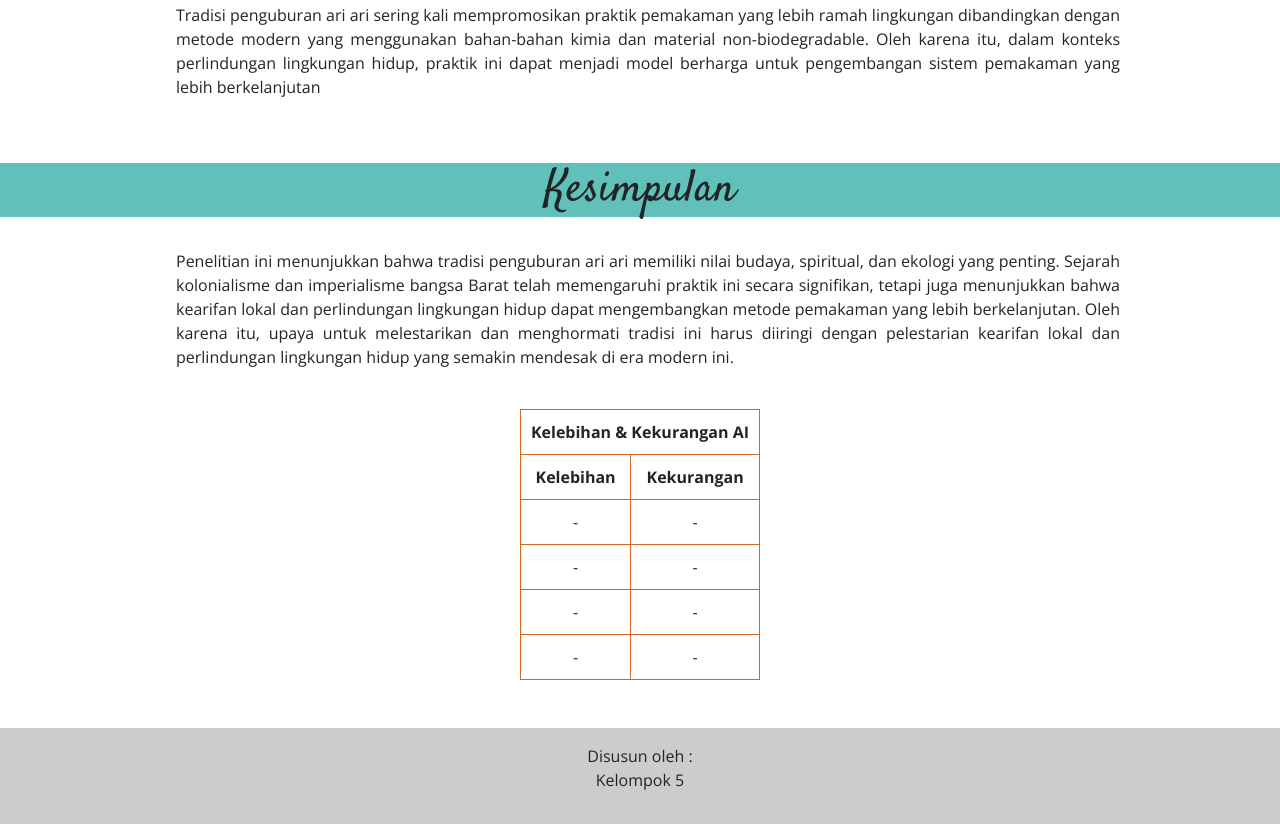
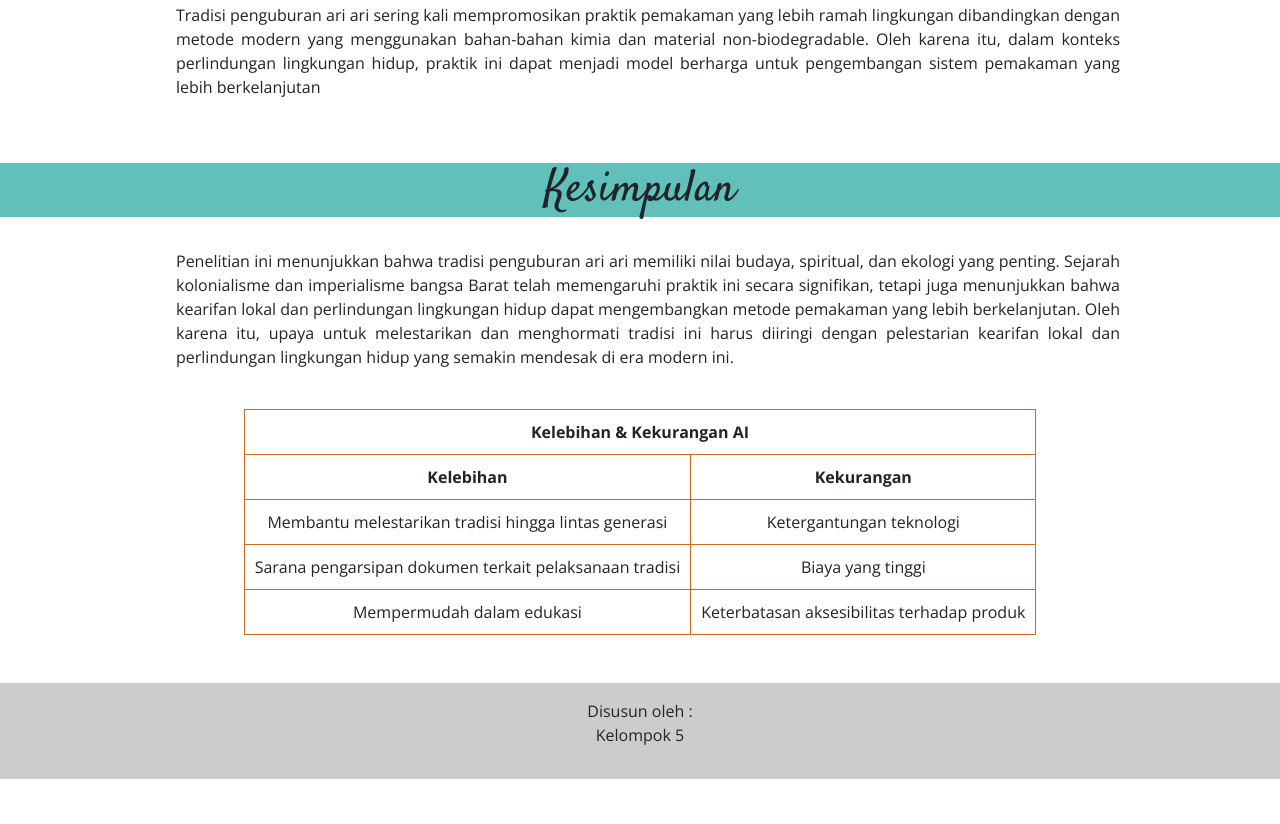
Before and after one commit to Raaki30/plh-2, a plain HTML site: page index.html in a window 1280 px wide. Shown: the part 3330-4154 px from the top of the page. After the commit the page ends 4109 px from the top, so only its background shows below. Drawn offline with nearby package versions, Linux system fonts and the light colour scheme.

Commit message:
Update index.html

```diff
--- a/index.html
+++ b/index.html
@@ -200,20 +200,16 @@ Sejarah kolonialisme dan imperialisme bangsa Barat telah memengaruhi praktik ini
           <th>Kekurangan</th>
         </tr>
         <tr>
-          <td>-</td>
-          <td>-</td>
+          <td>Membantu melestarikan tradisi hingga lintas generasi</td>
+          <td>Ketergantungan teknologi</td>
         </tr>
         <tr>
-          <td>-</td>
-          <td>-</td>
+          <td>Sarana pengarsipan dokumen terkait pelaksanaan tradisi</td>
+          <td>Biaya yang tinggi</td>
         </tr>
         <tr>
-          <td>-</td>
-          <td>-</td>
-        </tr>
-        <tr>
-          <td>-</td>
-          <td>-</td>
+          <td>Mempermudah dalam edukasi</td>
+          <td>Keterbatasan aksesibilitas terhadap produk</td>
         </tr>
       </table>
       <br>
```
